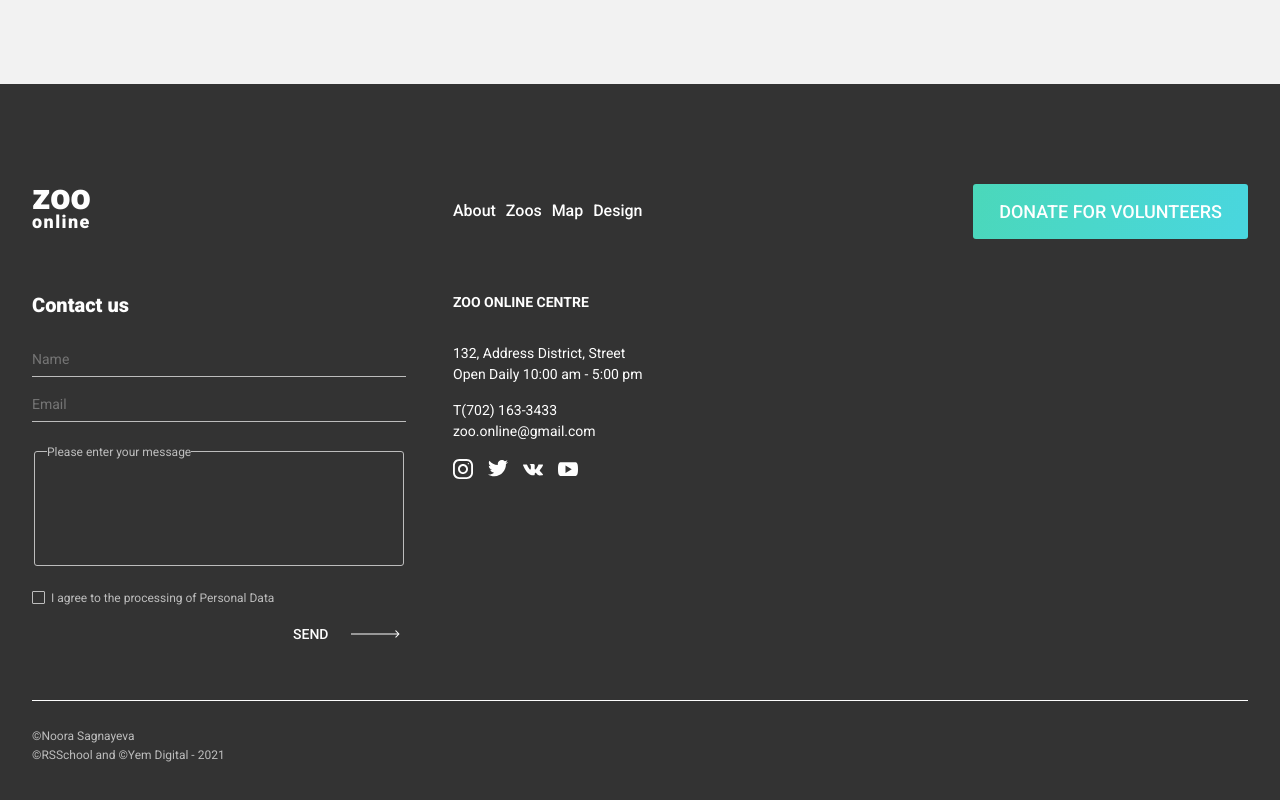
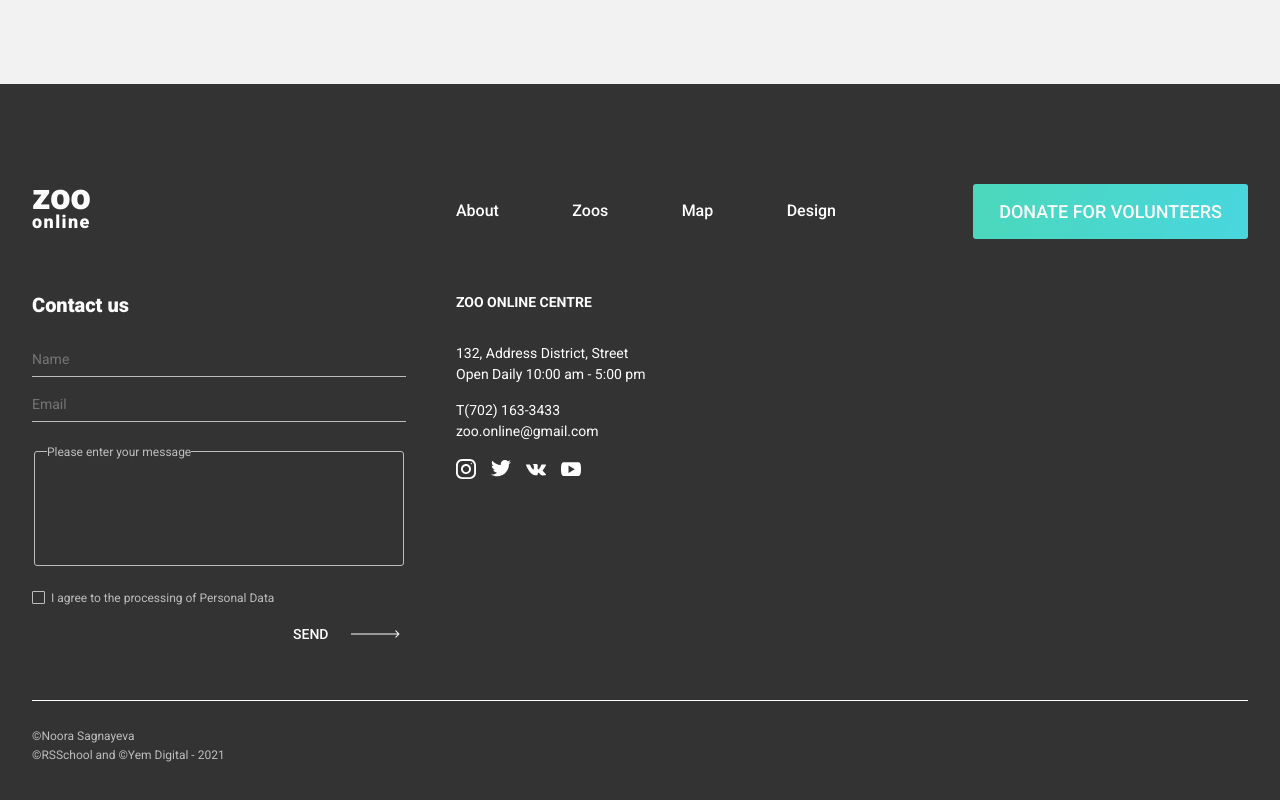
Before and after one commit to Dauniusha/JS-project, a plain HTML site: page online-zoo/index.html in a window 1280 px wide. Shown: the part 5560-6360 px from the top of the page. Drawn offline with Linux system fonts and the light colour scheme.

Commit message:
fix: bad footer

```diff
--- a/online-zoo/header-footer.css
+++ b/online-zoo/header-footer.css
@@ -286,14 +286,16 @@
   width: 795px;
   display: flex;
   justify-content: space-between;
+  margin-left: 50px;
 }
 
 .contacts__info {
+  width: 100%;
+  max-width: 380px;
   margin-top: 17px;
 }
 
 .footer-nav {
-  max-width: 380px;
   display: flex;
   justify-content: space-between;
   align-items: center;
--- a/online-zoo/style.css
+++ b/online-zoo/style.css
@@ -162,10 +162,6 @@ h1, h2, h3, h4, h5, h6 {
   width: 140px;
   height: 203px;
   transition: all 0.4s ease-in-out;
-}
-
-.activ-img {
-
 }
 
 .gallery-activ-img {
```
